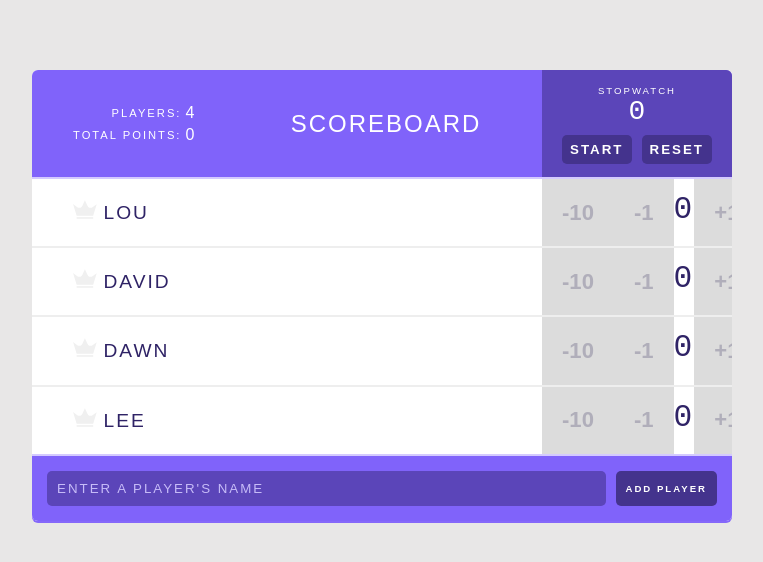
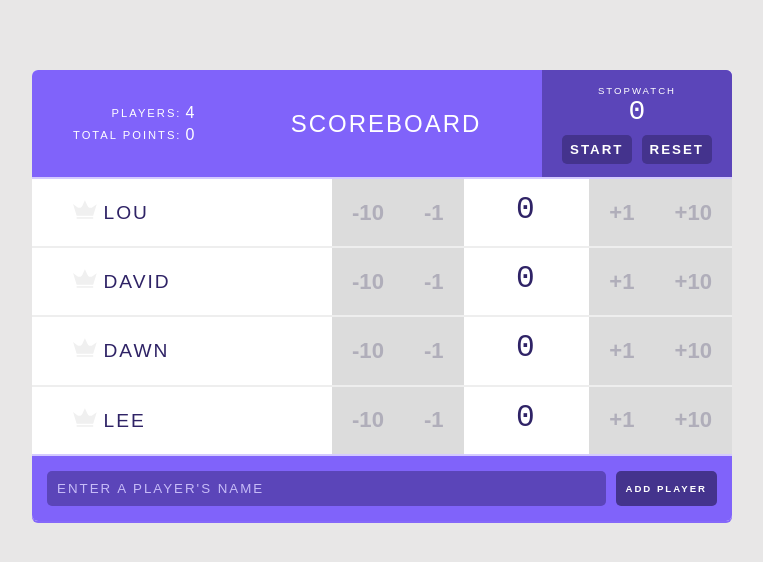
Before and after one commit to LeeVaughn/scorekeeper-v2, a React (Create React App) app: page / in a window 1280 px wide. Shown: the top 562 px of the page, without its empty margins (258-1021 px from the left). Built offline with nearby package versions, Linux system fonts and the light colour scheme.

Commit message:
adjusted some styles to account for larger counter section

```diff
--- a/src/index.css
+++ b/src/index.css
@@ -204,7 +204,7 @@ svg {
 
 .counter {
   display: flex;
-  width: 190px;
+  width: 400px;
 }
 
   .counter-action {
@@ -232,6 +232,8 @@ svg {
   }
 
   .counter-score {
+    padding-left: 1.5rem;
+    padding-right: 1.5rem;
     flex-grow: 1;
     text-align: center;
     font-family: monospace;
```
